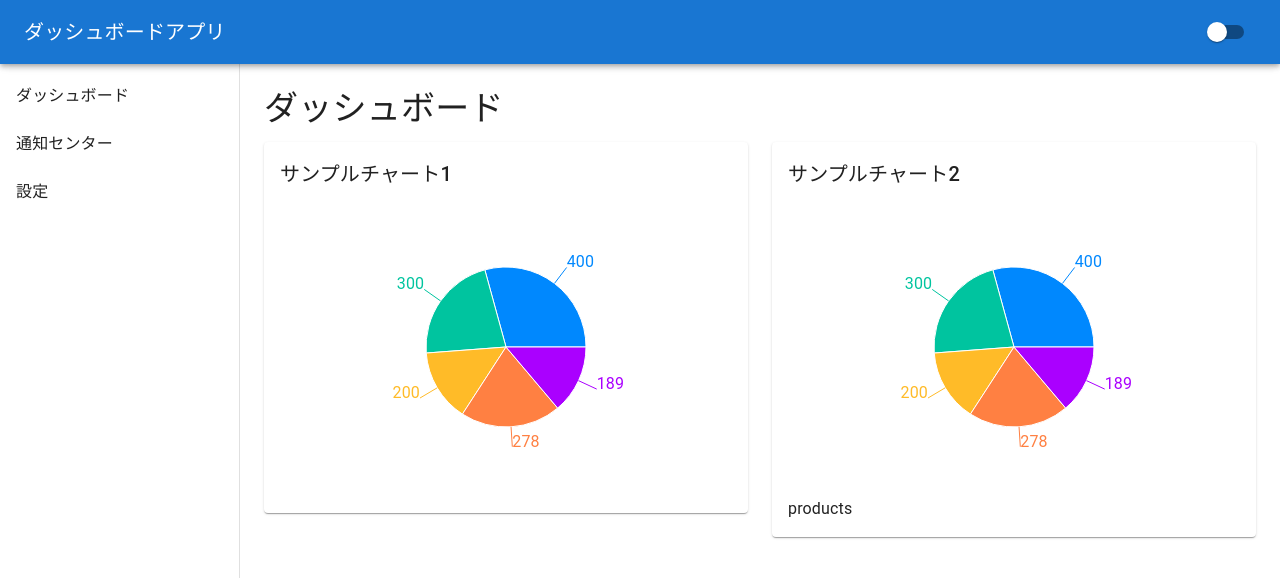
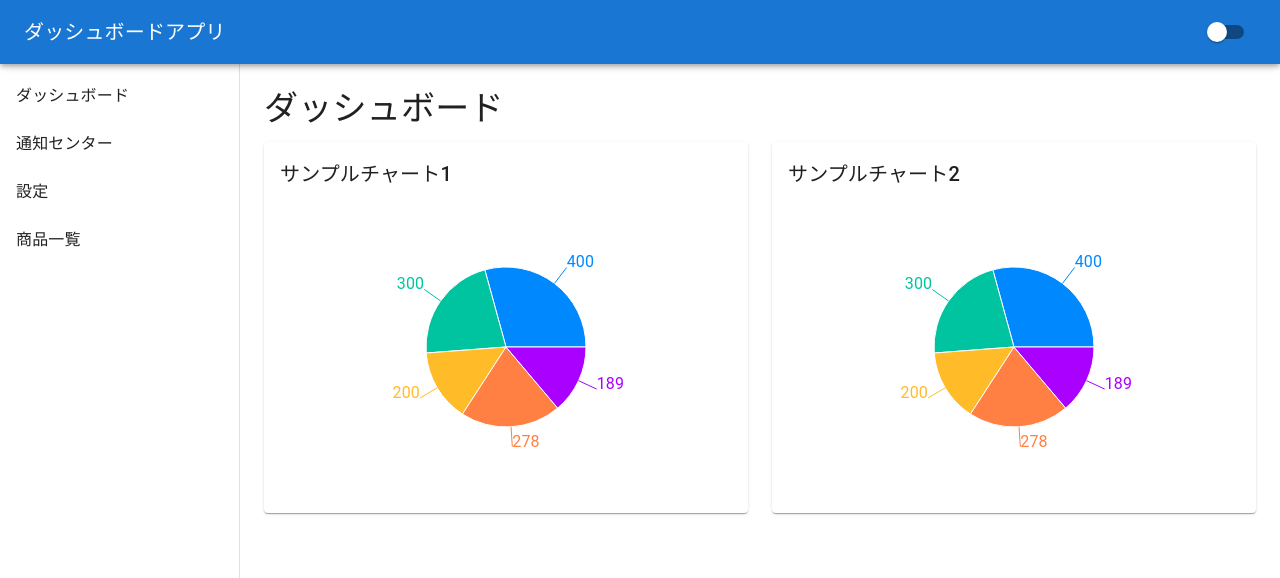
Before and after one commit to FOXHOUND-Ogasawara/dashboard-app, a React (Vite) app: page / in a window 1280 px wide. Shown: the top 578 px of the page. Built offline with nearby package versions, Linux system fonts and the light colour scheme.

Commit message:
タスク1 ③ページへのルート追加
画面上、コードを確認済み。
③ページへのルート追加が終了

```diff
--- a/src/App.tsx
+++ b/src/App.tsx
@@ -11,6 +11,7 @@ import Header from "./components/Header";
 import SideMenu from "./components/SideMenu";
 import Dashboard from "./pages/Dashboard";
 import Notifications from "./pages/Notifications";
+import Products from "./pages/Products";
 
 const drawerWidth = 240;
 
@@ -41,6 +42,7 @@ const App: React.FC = () => {
           <Box component="main" sx={{ flexGrow: 1, p: 3 }}>
             <Toolbar />
             <Routes>
+              <Route path="/products" element={<Products />} />
               <Route path="/" element={<Dashboard />} />
               <Route path="/notifications" element={<Notifications />} />
             </Routes>
--- a/src/components/SideMenu.tsx
+++ b/src/components/SideMenu.tsx
@@ -32,6 +32,9 @@ const SideMenu: React.FC<SideMenuProps> = ({ drawerWidth }) => {
         <ListItemButton component={Link} to="/settings">
           <ListItemText primary="設定" />
         </ListItemButton>
+        <ListItemButton component={Link} to="/products">
+          <ListItemText primary="商品一覧" />
+        </ListItemButton>
       </List>
     </Drawer>
   );
--- a/src/pages/Dashboard.tsx
+++ b/src/pages/Dashboard.tsx
@@ -27,7 +27,6 @@ const Dashboard: React.FC = () => {
               サンプルチャート2
             </Typography>
             <PlaceholderChart />
-            <Products/>
           </Paper>
         </Grid>
       </Grid>
```
